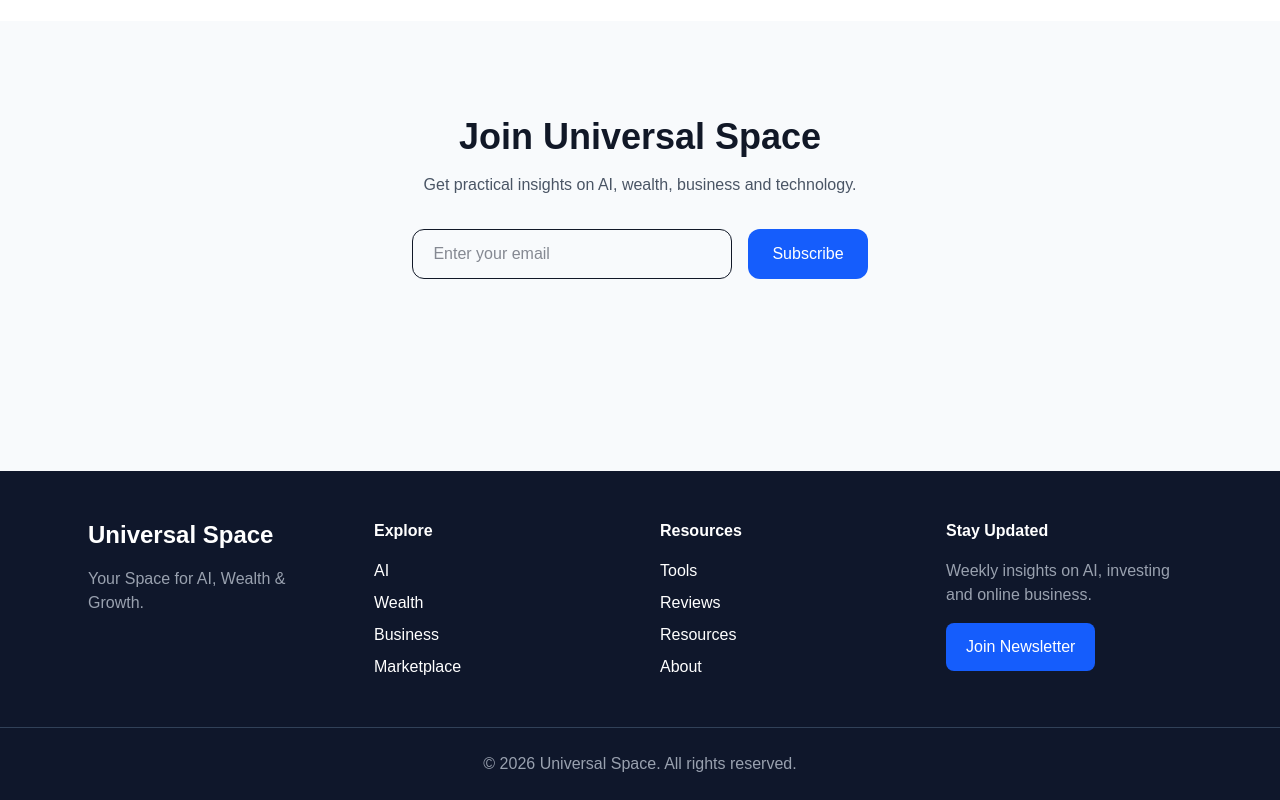
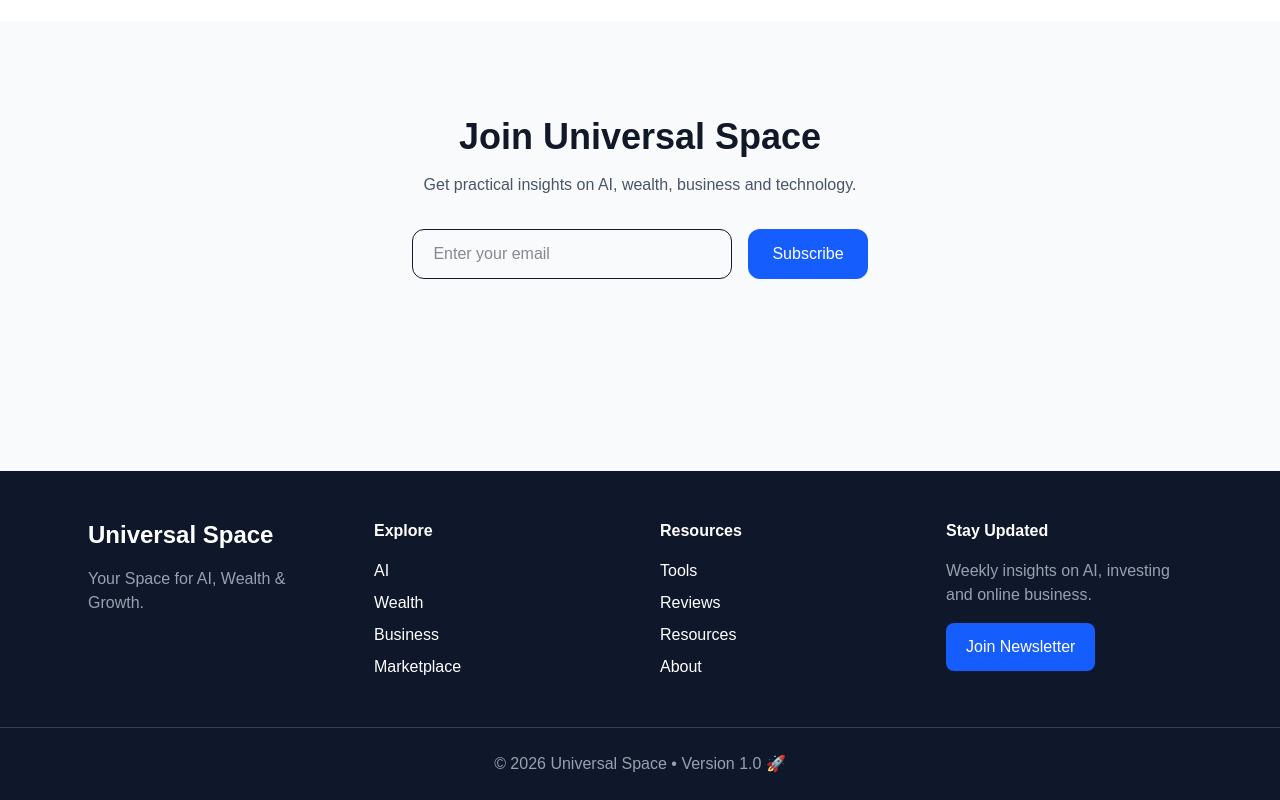
Before and after one commit to venkadfm/universal-space, a Next.js app: page / in a window 1280 px wide. Shown: the part 3260-4060 px from the top of the page. Built offline with nearby package versions, Linux system fonts and the light colour scheme.

Commit message:
Update footer version

```diff
--- a/src/app/components/Footer.tsx
+++ b/src/app/components/Footer.tsx
@@ -76,7 +76,7 @@ export default function Footer() {
       </div>
 
       <div className="border-t border-slate-700 text-center py-6 text-gray-400">
-        © 2026 Universal Space. All rights reserved.
+        © 2026 Universal Space • Version 1.0 🚀
       </div>
 
     </footer>
```
